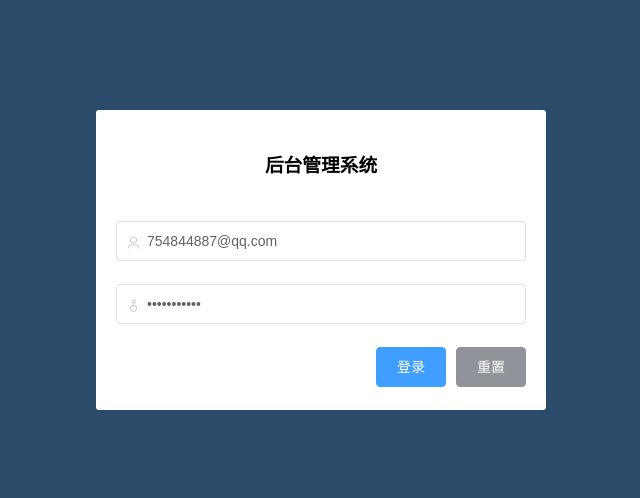
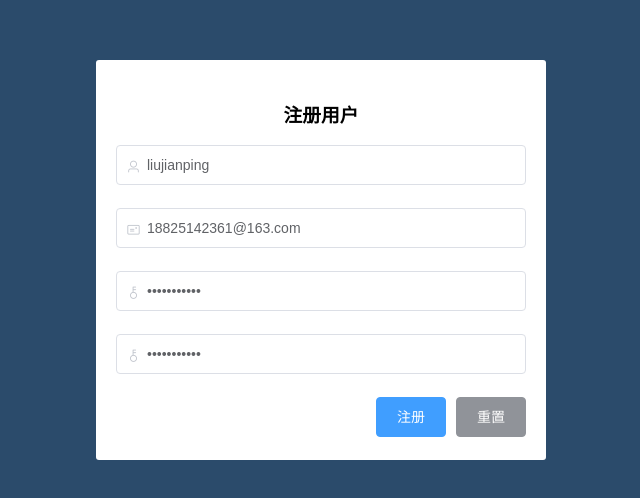
Before and after one commit to 754844887/front, a Vue app: page /register in a window 1280 px wide. Before the commit this address led to /login. Shown: the part 140-638 px from the top of the page, without its empty margins (319-959 px from the left). Built offline with nearby package versions, Linux system fonts and the light colour scheme.

Commit message:
20201012

```diff
--- a/src/components/Home.vue
+++ b/src/components/Home.vue
@@ -123,11 +123,10 @@ export default {
       window.sessionStorage.clear();
       this.$router.push("/login");
     },
-    changeFixed(clientHeight) {
-      //动态修改样式
+     changeFixed(clientHeight){ //动态修改样式
         // console.log(clientHeight);
         // console.log(this.$refs.homePage.$el.style.height);
-      this.$refs.homePage.$el.style.height = clientHeight - 20 + "px";
+        this.$refs.homePage.$el.style.height = clientHeight + 'px';
       },
 },
   computed: {
@@ -142,7 +141,7 @@ export default {
   },
   mounted() {
       // 获取浏览器可视区域高度
-    this.clientHeight = `${document.documentElement.clientHeight}`;
+      this.clientHeight =   `${document.documentElement.clientHeight}`
       //document.body.clientWidth;
       //console.log(self.clientHeight);
       window.onresize = function temp() {
@@ -152,8 +151,8 @@ export default {
   watch: {
      // 如果 `clientHeight` 发生改变，这个函数就会运行
       clientHeight: function () {
-      this.changeFixed(this.clientHeight);
-    },
+        this.changeFixed(this.clientHeight)
+      }
   },
 };
 </script>
--- a/src/components/Login.vue
+++ b/src/components/Login.vue
@@ -11,6 +11,7 @@
           <el-input type="password" prefix-icon="el-icon-key" placeholder="请输入密码" v-model="form.password"></el-input>
         </el-form-item>
         <el-form-item class="login_btn">
+          <el-button type="primary" @click="register">新用户注册</el-button>
           <el-button type="primary" @click="login('loginRulForm')">登录</el-button>
           <el-button type="info" @click="resetForm('loginRulForm')">重置</el-button>
         </el-form-item>
@@ -47,6 +48,9 @@ export default {
       this.$refs[formName].resetFields();
     },
 
+    register(){
+      this.$router.push('/register')
+    },
     // 表单预验证
     login(formName) {
         this.$refs[formName].validate((valid) => {
@@ -64,19 +68,16 @@ export default {
               const res = response.data
               console.log(res)
               if (res.code === 200){
-                this.$message.success('登录成功！')
+                this.$message.success(res.msg)
                 // 保存token
                 window.sessionStorage.setItem('token', res.data.token)
                 // 保存用户名
                 window.sessionStorage.setItem('username', res.data.username)
                 // 登录成功跳转到主页
                 this.$router.push('/home')
-              }else {
-                this.$message.error('登录失败！')
               }
             }).catch((error) => {
-              console.log(error);
-              this.$message.error('用户名或密码错误！')
+              this.$message.error(error.response.data.msg)
             });
           } else {
             console.log('登录预校验失败！');
--- a/src/components/Register.vue
+++ b/src/components/Register.vue
@@ -40,7 +40,7 @@
           ></el-input>
         </el-form-item>
         <el-form-item class="register_btn">
-          <el-button type="primary">注册</el-button>
+          <el-button type="primary" @click="register('RegisterForm')">注册</el-button>
           <el-button type="info" @click="resetForm('RegisterForm')"
             >重置</el-button
           >
@@ -81,18 +81,18 @@ export default {
 
     return {
       RegisterForm: {
-        name: "",
-        email: "",
-        password: "",
-        password2: "",
+        name: "liujianping",
+        email: "18825142361@163.com",
+        password: "xjp20111225",
+        password2: "xjp20111225",
       },
       rules: {
         name: [
           { required: true, message: "请输入用户名", trigger: "blur" },
           {
             min: 3,
-            max: 10,
-            message: "长度在 3 到 10 个字符",
+            max: 20,
+            message: "长度在 3 到 20 个字符",
             trigger: "blur",
           },
         ],
@@ -110,6 +110,26 @@ export default {
     };
   },
   methods: {
+    register(formName) {
+        this.$refs[formName].validate((valid) => {
+          if (valid) {
+            this.$axios.post('/register', this.RegisterForm).then((response) => {
+              const res = response.data
+              if (res.code === 200){
+                this.$message.success(res.msg)
+                // 登录成功跳转到主页
+                this.$router.push('/login')
+              }else {
+                this.$message.error(res.msg)
+              }
+            }).catch((error) => {
+              this.$message.error(error.message)
+            });
+          } else {
+            return false;
+          }
+        });
+      },
     // 重置表单
     resetForm(formName) {
       this.$refs[formName].resetFields();
--- a/src/router/index.js
+++ b/src/router/index.js
@@ -38,7 +38,7 @@ router.beforeEach((to, from, next) => {
   // to 将要访问的路径
   // from 代表从哪个路径跳转而来
   // next 是一个函数， 表示放行， next() 放行， next('/login') 强制跳转
-  if (to.path === '/login') return next()
+  if (to.path === '/login' || '/register') return next()
   const tokenStr = window.sessionStorage.getItem('token')
   if (!tokenStr) return next('/login')
   next()
```
Lines whose indentation alone changed are shown as unchanged.
